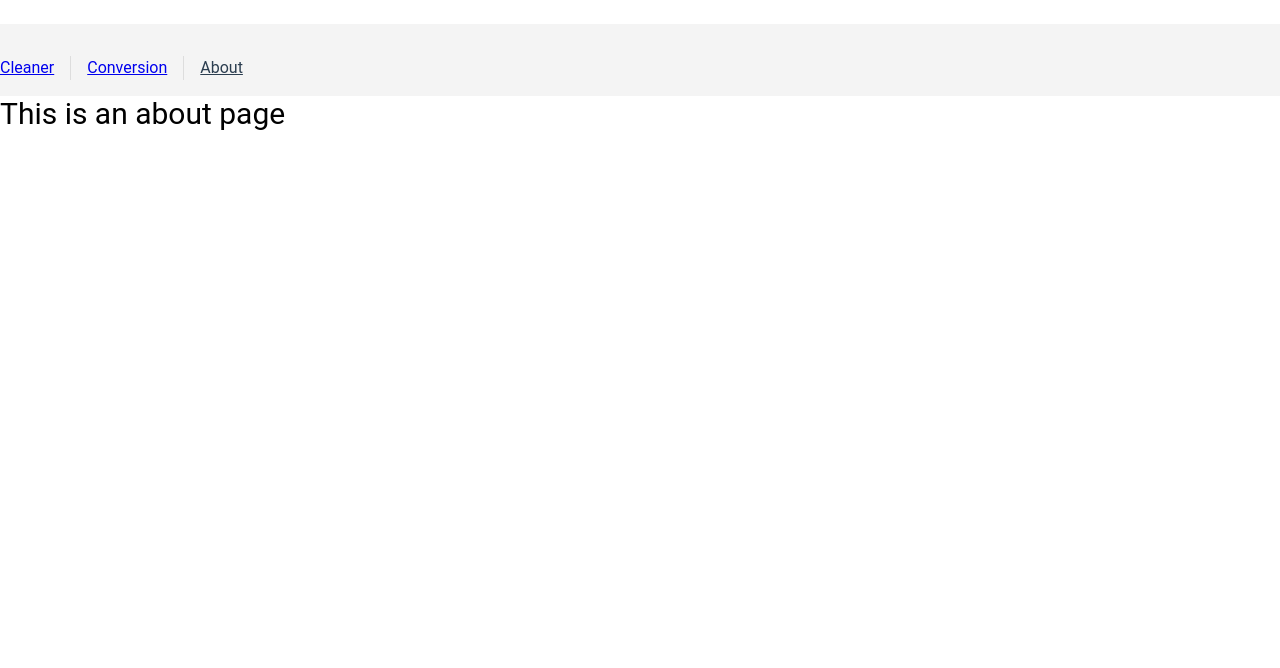
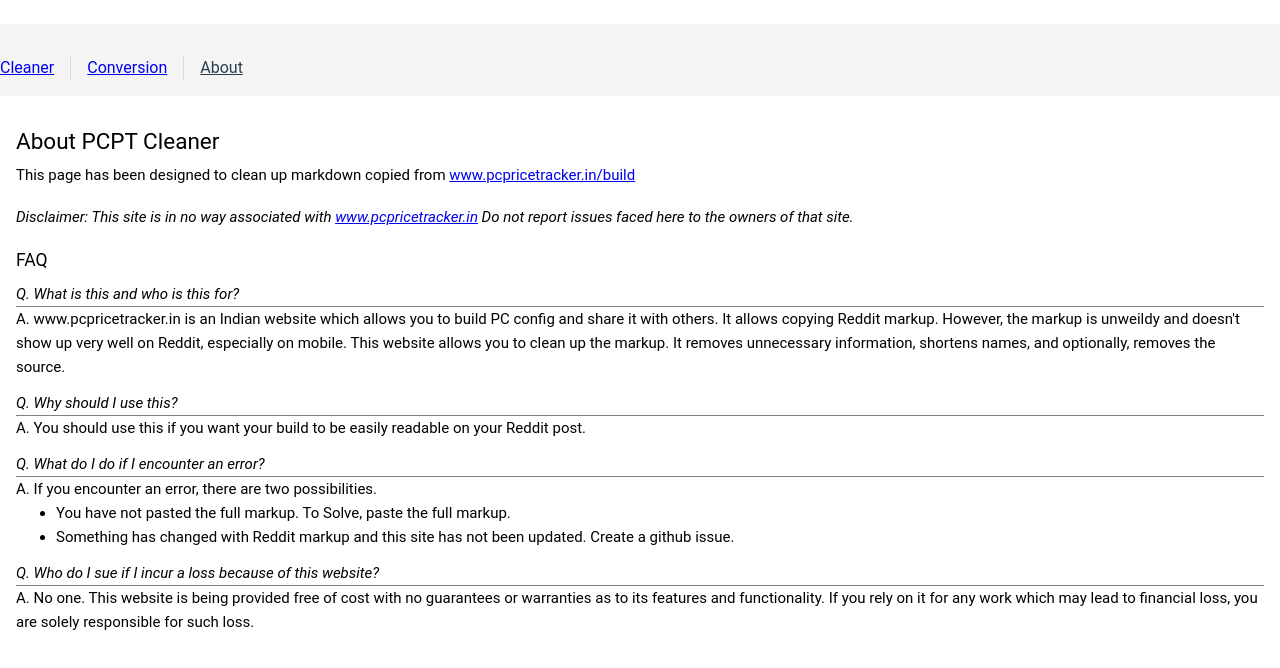
Before and after one commit to gouravkr/pcptcleaner, a Vue app: page /about in a window 1280 px wide. Shown: the top 668 px of the page. Built offline with nearby package versions, Linux system fonts and the light colour scheme.

Commit message:
Added a proper about page with FAQ

```diff
--- a/src/views/AboutView.vue
+++ b/src/views/AboutView.vue
@@ -1,7 +1,65 @@
 <template>
   <div class="about">
-    <h1>This is an about page</h1>
+    <h2 class="mb12">About PCPT Cleaner</h2>
+    <p class="info">This page has been designed to clean up markdown copied from <a href="www.pcpricetracker.in/build">www.pcpricetracker.in/build</a></p>
+    <p class="disclaimer">
+			Disclaimer: This site is in no way associated with
+			<a href="www.pcpricetracker.in">www.pcpricetracker.in</a>
+			Do not report issues faced here to the owners of that site.
+		</p>
+    <h3 class="mb12">FAQ</h3>
+    <span class="faq">
+
+		<p class="q">Q. What is this and who is this for?</p>
+		<p class="mb12">
+			A. www.pcpricetracker.in is an Indian website which allows you to build PC
+			config and share it with others. It allows copying Reddit markup.
+			However, the markup is unweildy and doesn't show up very well on Reddit,
+			especially on mobile. This website allows you to clean up the markup.
+			It removes unnecessary information, shortens names, and optionally, removes the source.
+		</p>
+		<p class="q">Q. Why should I use this?</p>
+		<p class="mb12"> A. You should use this if you want your build to be easily readable on your Reddit post.</p>
+		<p class="q">Q. What do I do if I encounter an error?</p>
+		<p>A. If you encounter an error, there are two possibilities.
+			<ul class="mb12">
+				<li>You have not pasted the full markup. To Solve, paste the full markup.</li>
+				<li>Something has changed with Reddit markup and this site has not been updated. Create a github issue.</li>
+			</ul>
+		</p>
+		<p class="q">Q. Who do I sue if I incur a loss because of this website?</p>
+		<p>
+			A. No one. This website is being provided free of cost with no guarantees or warranties as to its features and functionality.
+			If you rely on it for any work which may lead to financial loss, you are solely responsible for such loss.
+		</p>
+    </span>
+
   </div>
 </template>
 
-<style></style>
+<style>
+.about {
+  margin: 2rem 1rem;
+
+}
+.mb12 {
+  margin-bottom: 12px;
+}
+.info {
+  margin-bottom: 24px;
+
+}
+
+.disclaimer {
+  margin-bottom: 24px;
+  font-style: italic;
+
+}
+.faq {
+  line-height: 1.6;
+}
+.q {
+  border-bottom: 1px solid gray;
+  font-style: italic;
+}
+</style>
```
